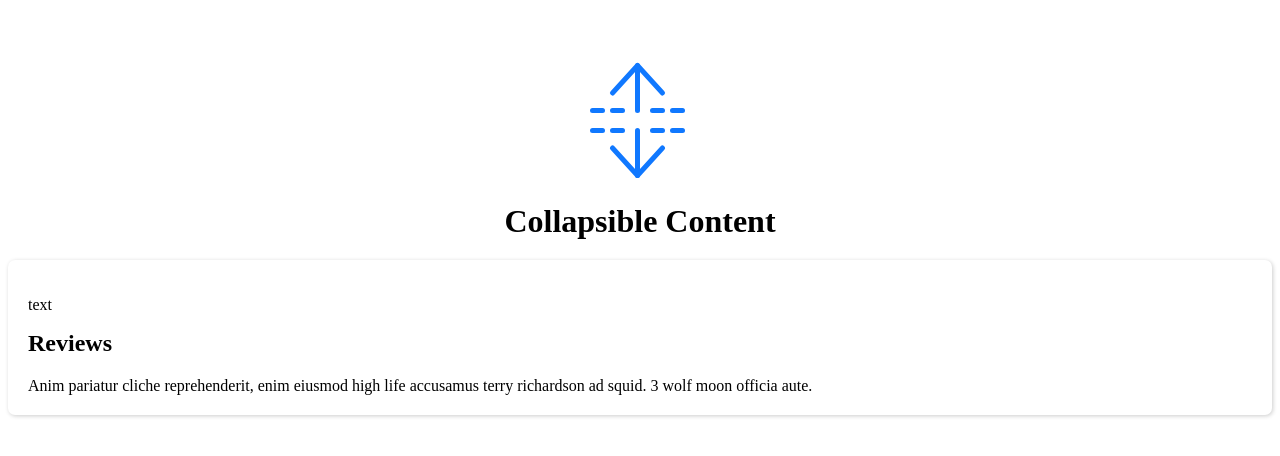
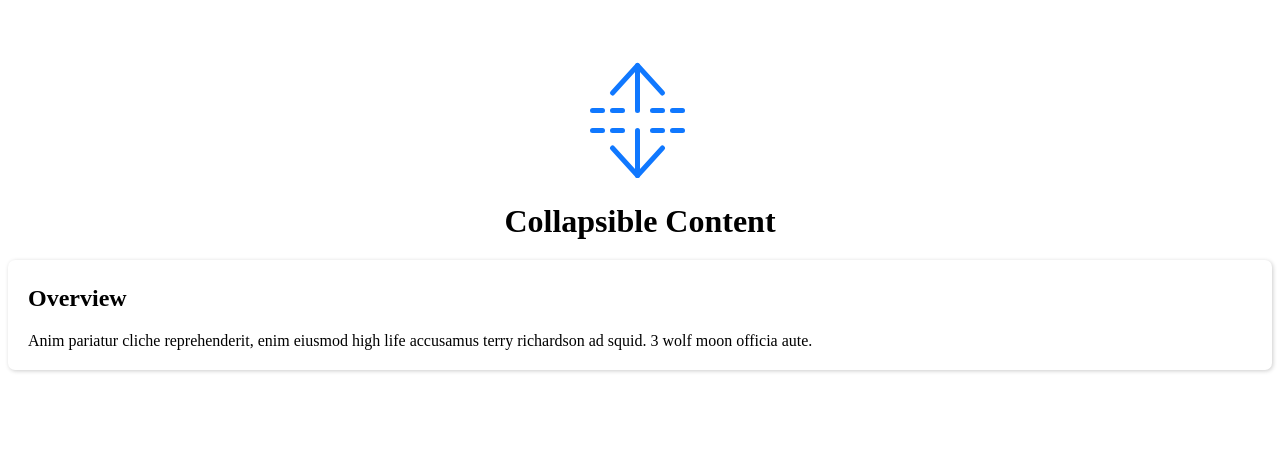
Before and after one commit to gyver98/react-collapsible-component, a React app: page / in a window 1280 px wide. Shown: the top 456 px of the page. Built offline with nearby package versions, Linux system fonts and the light colour scheme.

Commit message:
adding Collapsible comp

```diff
--- a/src/js/App.js
+++ b/src/js/App.js
@@ -13,21 +13,8 @@ class App extends React.Component {
         <div className="content">
           <div className="panel-group">
             <Collapsible title="Overview">
-                            <p>
               Anim pariatur cliche reprehenderit, enim eiusmod high life accusamus terry richardson ad squid. 3 wolf moon officia aute.
-                            </p>
             </Collapsible>
-
-                        <div className="panel">
-                            <div className="panel-heading">
-                                <h2>Reviews</h2>
-                            </div>
-                            <div className="panel-collapse">
-                                <div className="panel-body">
-                                    Anim pariatur cliche reprehenderit, enim eiusmod high life accusamus terry richardson ad squid. 3 wolf moon officia aute.
-                                </div>
-                            </div>
-                        </div>
           </div>
         </div>
       </div>
--- a/src/js/Collapsible.js
+++ b/src/js/Collapsible.js
@@ -2,9 +2,24 @@ import React from 'react';
 import PropTypes from 'prop-types';
 
 class Collapsible extends React.Component {
+
+  constructor(props) {
+    super(props)
+  }
+
   render() {
+    const { title, children } = this.props;
     return (
-      <p>text</p>
+      <div className="panel">
+        <div className="panel-heading">
+          <h2>{title}</h2>
+        </div>
+        <div className="panel-collapse">
+          <div className="panel-body">
+            {children}
+          </div>
+        </div>
+      </div>
     )
   }
 }
```
Lines whose indentation alone changed are shown as unchanged.
